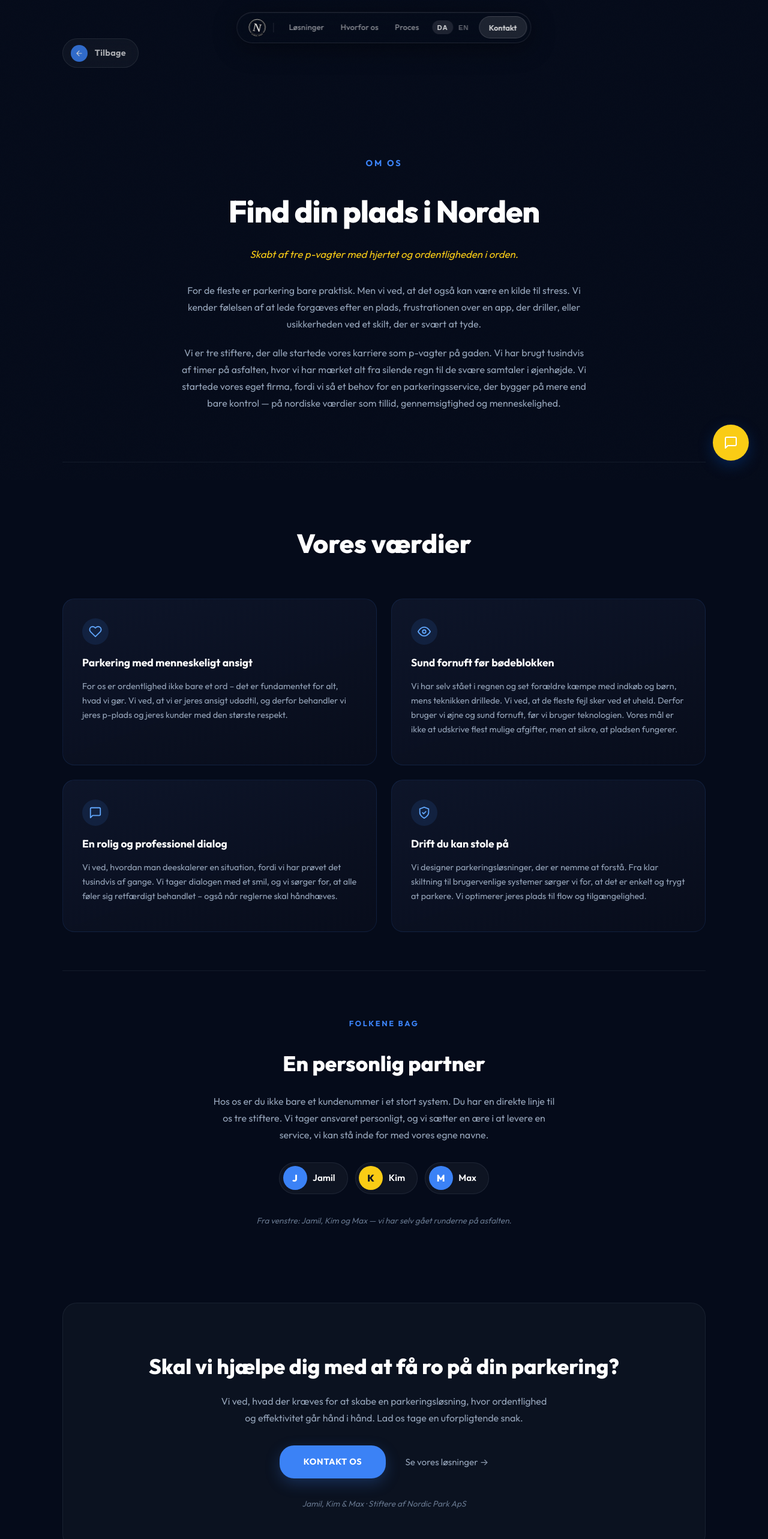
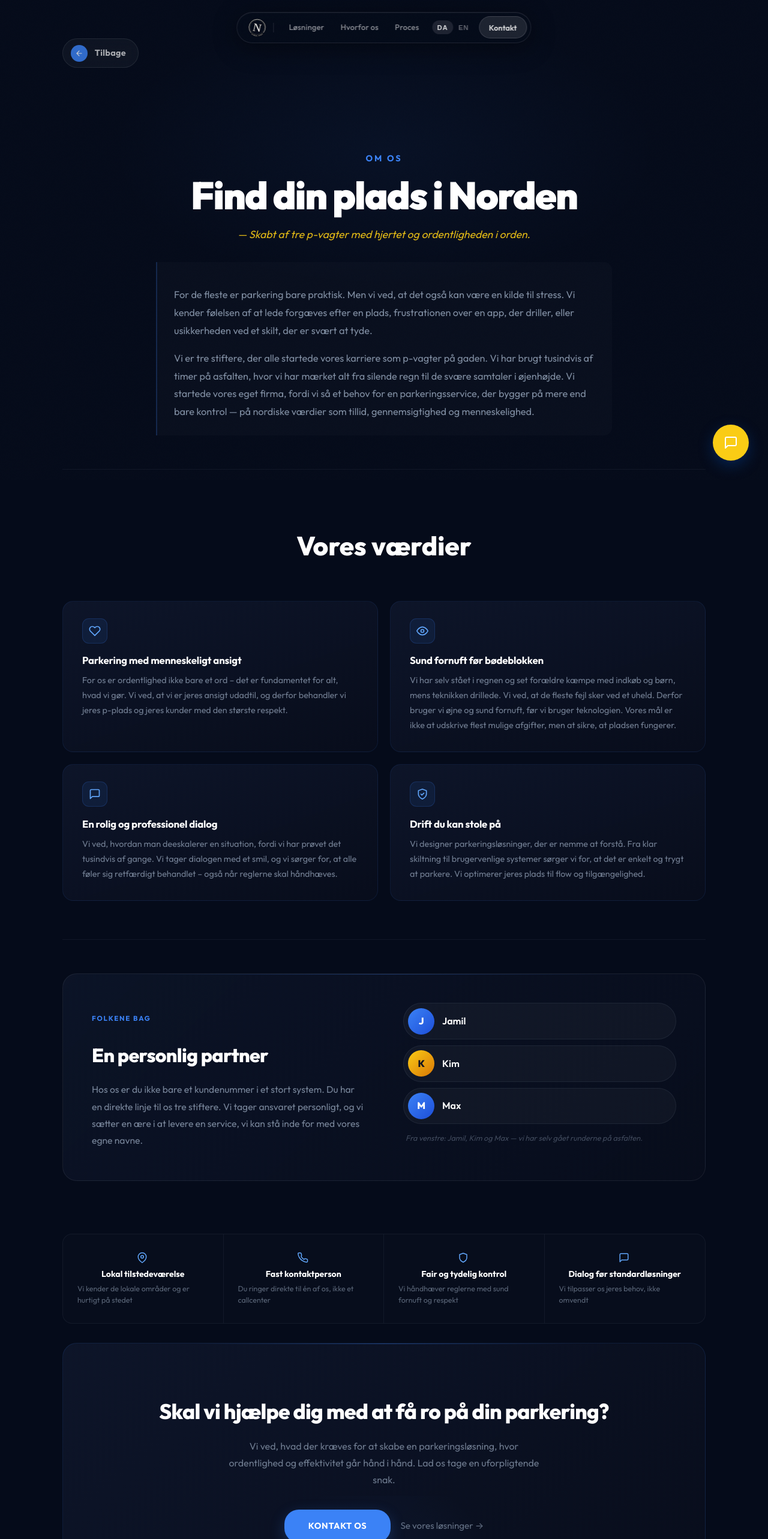
Before and after one commit to adiliqbal96/Nordicpark, a Vue app in the folder frontend/: page /om-os in a window 1280 px wide. Shown: the top 2566 px of the page at 60% size. Built offline with nearby package versions, Linux system fonts and the light colour scheme.

Commit message:
redesign: Om os page - premium B2B layout with trust row, improved hero, team card, and CTA block

```diff
--- a/frontend/src/views/AboutView.vue
+++ b/frontend/src/views/AboutView.vue
@@ -1,15 +1,19 @@
 <template>
-  <div class="page">
+  <div class="page about-page">
+    <div class="about-bg-glow"></div>
+
     <div class="container--standard">
 
       <div class="header-nav-group">
         <Backlink :to="{ name: 'erhverv' }" label="Tilbage" />
       </div>
 
+      <!-- ── HERO ─────────────────────────────────────── -->
       <div class="about-hero">
         <span class="section-kicker">Om os</span>
         <h1>Find din plads i Norden</h1>
-        <p class="subline">Skabt af tre p-vagter med hjertet og ordentligheden i orden.</p>
+        <p class="subline">— Skabt af tre p-vagter med hjertet og ordentligheden i orden.</p>
+        <div class="intro-body">
           <p class="intro-text">
             For de fleste er parkering bare praktisk. Men vi ved, at det også kan være en kilde til stress.
             Vi kender følelsen af at lede forgæves efter en plads, frustrationen over en app, der driller,
@@ -22,16 +26,16 @@
             bygger på mere end bare kontrol — på nordiske værdier som tillid, gennemsigtighed og menneskelighed.
           </p>
         </div>
+      </div>
 
+      <!-- ── VÆRDIER ────────────────────────────────────── -->
       <section class="values-section">
         <h2 class="section-title centered">Vores værdier</h2>
         <div class="values-grid">
 
           <div class="value-card">
             <div class="card-icon">
-              <svg xmlns="http://www.w3.org/2000/svg" width="22" height="22" viewBox="0 0 24 24" fill="none" stroke="currentColor" stroke-width="2" stroke-linecap="round" stroke-linejoin="round">
-                <path d="M20.84 4.61a5.5 5.5 0 0 0-7.78 0L12 5.67l-1.06-1.06a5.5 5.5 0 0 0-7.78 7.78l1.06 1.06L12 21.23l7.78-7.78 1.06-1.06a5.5 5.5 0 0 0 0-7.78z"/>
-              </svg>
+              <svg xmlns="http://www.w3.org/2000/svg" width="20" height="20" viewBox="0 0 24 24" fill="none" stroke="currentColor" stroke-width="2" stroke-linecap="round" stroke-linejoin="round"><path d="M20.84 4.61a5.5 5.5 0 0 0-7.78 0L12 5.67l-1.06-1.06a5.5 5.5 0 0 0-7.78 7.78l1.06 1.06L12 21.23l7.78-7.78 1.06-1.06a5.5 5.5 0 0 0 0-7.78z"/></svg>
             </div>
             <h3>Parkering med menneskeligt ansigt</h3>
             <p>
@@ -43,10 +47,7 @@
 
           <div class="value-card">
             <div class="card-icon">
-              <svg xmlns="http://www.w3.org/2000/svg" width="22" height="22" viewBox="0 0 24 24" fill="none" stroke="currentColor" stroke-width="2" stroke-linecap="round" stroke-linejoin="round">
-                <path d="M1 12s4-8 11-8 11 8 11 8-4 8-11 8-11-8-11-8z"/>
-                <circle cx="12" cy="12" r="3"/>
-              </svg>
+              <svg xmlns="http://www.w3.org/2000/svg" width="20" height="20" viewBox="0 0 24 24" fill="none" stroke="currentColor" stroke-width="2" stroke-linecap="round" stroke-linejoin="round"><path d="M1 12s4-8 11-8 11 8 11 8-4 8-11 8-11-8-11-8z"/><circle cx="12" cy="12" r="3"/></svg>
             </div>
             <h3>Sund fornuft før bødeblokken</h3>
             <p>
@@ -59,9 +60,7 @@
 
           <div class="value-card">
             <div class="card-icon">
-              <svg xmlns="http://www.w3.org/2000/svg" width="22" height="22" viewBox="0 0 24 24" fill="none" stroke="currentColor" stroke-width="2" stroke-linecap="round" stroke-linejoin="round">
-                <path d="M21 15a2 2 0 0 1-2 2H7l-4 4V5a2 2 0 0 1 2-2h14a2 2 0 0 1 2 2z"/>
-              </svg>
+              <svg xmlns="http://www.w3.org/2000/svg" width="20" height="20" viewBox="0 0 24 24" fill="none" stroke="currentColor" stroke-width="2" stroke-linecap="round" stroke-linejoin="round"><path d="M21 15a2 2 0 0 1-2 2H7l-4 4V5a2 2 0 0 1 2-2h14a2 2 0 0 1 2 2z"/></svg>
             </div>
             <h3>En rolig og professionel dialog</h3>
             <p>
@@ -73,10 +72,7 @@
 
           <div class="value-card">
             <div class="card-icon">
-              <svg xmlns="http://www.w3.org/2000/svg" width="22" height="22" viewBox="0 0 24 24" fill="none" stroke="currentColor" stroke-width="2" stroke-linecap="round" stroke-linejoin="round">
-                <path d="M12 22s8-4 8-10V5l-8-3-8 3v7c0 6 8 10 8 10z"/>
-                <polyline points="9 12 11 14 15 10"/>
-              </svg>
+              <svg xmlns="http://www.w3.org/2000/svg" width="20" height="20" viewBox="0 0 24 24" fill="none" stroke="currentColor" stroke-width="2" stroke-linecap="round" stroke-linejoin="round"><path d="M12 22s8-4 8-10V5l-8-3-8 3v7c0 6 8 10 8 10z"/><polyline points="9 12 11 14 15 10"/></svg>
             </div>
             <h3>Drift du kan stole på</h3>
             <p>
@@ -89,7 +85,10 @@
         </div>
       </section>
 
+      <!-- ── FOLKENE BAG ────────────────────────────────── -->
       <section class="team-section">
+        <div class="team-card">
+          <div class="team-content">
             <p class="team-label">Folkene bag</p>
             <h2 class="team-heading">En personlig partner</h2>
             <p class="team-text">
@@ -97,7 +96,8 @@
               tre stiftere. Vi tager ansvaret personligt, og vi sætter en ære i at levere en service,
               vi kan stå inde for med vores egne navne.
             </p>
-        <div class="founder-chips">
+          </div>
+          <div class="team-founders">
             <div class="founder-chip">
               <div class="founder-initial initial-blue">J</div>
               <span class="founder-name">Jamil</span>
@@ -110,10 +110,44 @@
               <div class="founder-initial initial-blue">M</div>
               <span class="founder-name">Max</span>
             </div>
+            <p class="team-caption">Fra venstre: Jamil, Kim og Max — vi har selv gået runderne på asfalten.</p>
           </div>
-        <p class="team-caption">Fra venstre: Jamil, Kim og Max — vi har selv gået runderne på asfalten.</p>
+        </div>
       </section>
 
+      <!-- ── TRUST ROW ──────────────────────────────────── -->
+      <div class="trust-row">
+        <div class="trust-item">
+          <div class="trust-icon">
+            <svg xmlns="http://www.w3.org/2000/svg" width="18" height="18" viewBox="0 0 24 24" fill="none" stroke="currentColor" stroke-width="2" stroke-linecap="round" stroke-linejoin="round"><path d="M21 10c0 7-9 13-9 13s-9-6-9-13a9 9 0 0 1 18 0z"/><circle cx="12" cy="10" r="3"/></svg>
+          </div>
+          <strong>Lokal tilstedeværelse</strong>
+          <span>Vi kender de lokale områder og er hurtigt på stedet</span>
+        </div>
+        <div class="trust-item">
+          <div class="trust-icon">
+            <svg xmlns="http://www.w3.org/2000/svg" width="18" height="18" viewBox="0 0 24 24" fill="none" stroke="currentColor" stroke-width="2" stroke-linecap="round" stroke-linejoin="round"><path d="M22 16.92v3a2 2 0 0 1-2.18 2 19.79 19.79 0 0 1-8.63-3.07A19.5 19.5 0 0 1 4.11 12 19.79 19.79 0 0 1 1.07 3.37a2 2 0 0 1 2-2.18h3a2 2 0 0 1 2 1.72c.127.96.361 1.903.7 2.81a2 2 0 0 1-.45 2.11L8.09 9.91a16 16 0 0 0 6 6l1.27-1.27a2 2 0 0 1 2.11-.45c.907.339 1.85.573 2.81.7A2 2 0 0 1 22 16.92z"/></svg>
+          </div>
+          <strong>Fast kontaktperson</strong>
+          <span>Du ringer direkte til én af os, ikke et callcenter</span>
+        </div>
+        <div class="trust-item">
+          <div class="trust-icon">
+            <svg xmlns="http://www.w3.org/2000/svg" width="18" height="18" viewBox="0 0 24 24" fill="none" stroke="currentColor" stroke-width="2" stroke-linecap="round" stroke-linejoin="round"><path d="M12 22s8-4 8-10V5l-8-3-8 3v7c0 6 8 10 8 10z"/></svg>
+          </div>
+          <strong>Fair og tydelig kontrol</strong>
+          <span>Vi håndhæver reglerne med sund fornuft og respekt</span>
+        </div>
+        <div class="trust-item">
+          <div class="trust-icon">
+            <svg xmlns="http://www.w3.org/2000/svg" width="18" height="18" viewBox="0 0 24 24" fill="none" stroke="currentColor" stroke-width="2" stroke-linecap="round" stroke-linejoin="round"><path d="M21 15a2 2 0 0 1-2 2H7l-4 4V5a2 2 0 0 1 2-2h14a2 2 0 0 1 2 2z"/></svg>
+          </div>
+          <strong>Dialog før standardløsninger</strong>
+          <span>Vi tilpasser os jeres behov, ikke omvendt</span>
+        </div>
+      </div>
+
+      <!-- ── CTA ───────────────────────────────────────── -->
       <div class="cta-block">
         <h2>Skal vi hjælpe dig med at få ro på din parkering?</h2>
         <p class="cta-text">
@@ -138,136 +172,241 @@ import Backlink from '../components/Backlink.vue'
 </script>
 
 <style scoped>
+/* ── PAGE ───────────────────────────────────────────── */
+.about-page {
+  position: relative;
+}
+
+.about-bg-glow {
+  position: absolute;
+  top: 0;
+  left: 50%;
+  transform: translateX(-50%);
+  width: 1000px;
+  height: 500px;
+  background: radial-gradient(ellipse, rgba(59, 130, 246, 0.05) 0%, transparent 65%);
+  pointer-events: none;
+  z-index: 0;
+}
+
+/* ── HERO ───────────────────────────────────────────── */
 .about-hero {
-  padding-top: 3rem;
-  padding-bottom: 4rem;
+  padding-top: 2.5rem;
+  padding-bottom: 3.5rem;
   text-align: center;
-  max-width: 680px;
+  max-width: 760px;
   margin: 0 auto;
+  position: relative;
+  z-index: 1;
 }
 
 .about-hero .section-kicker {
   display: inline-block;
-  margin-bottom: 0.75rem;
+  margin-bottom: 1rem;
 }
 
 .about-hero h1 {
-  font-size: clamp(2.2rem, 4vw, 3.2rem);
-  font-weight: 800;
-  letter-spacing: -0.02em;
+  font-size: clamp(2.6rem, 5vw, 4rem);
+  font-weight: 900;
+  letter-spacing: -0.03em;
   color: #fff;
-  margin: 1rem 0 0.75rem;
+  margin: 0 0 0.9rem;
+  line-height: 1.05;
 }
 
 .subline {
-  font-size: 1.05rem;
+  font-size: 1.1rem;
   color: var(--color-accent);
   font-style: italic;
   margin-bottom: 2rem;
+  opacity: 0.9;
+}
+
+.intro-body {
+  text-align: left;
+  background: rgba(255, 255, 255, 0.018);
+  border-left: 2px solid rgba(59, 130, 246, 0.22);
+  padding: 1.5rem 1.75rem;
+  border-radius: 0 14px 14px 0;
 }
 
 .intro-text {
-  font-size: 1rem;
-  color: var(--color-text-muted);
-  line-height: 1.75;
-  margin-bottom: 1.25rem;
+  font-size: 1.02rem;
+  color: rgba(148, 163, 184, 0.85);
+  line-height: 1.82;
+  margin-bottom: 1rem;
 }
 
+.intro-text:last-child {
+  margin-bottom: 0;
+}
+
+/* ── VÆRDIER ────────────────────────────────────────── */
 .values-section {
-  padding: 4rem 0;
-  border-top: 1px solid rgba(148, 163, 184, 0.1);
+  padding: 3.5rem 0 4rem;
+  border-top: 1px solid rgba(148, 163, 184, 0.08);
+  position: relative;
+  z-index: 1;
 }
 
 .values-grid {
   display: grid;
   grid-template-columns: repeat(2, 1fr);
-  gap: 1.5rem;
+  gap: 1.25rem;
   margin-top: 2.5rem;
 }
 
 .value-card {
   background: linear-gradient(160deg, rgba(14, 22, 42, 0.95), rgba(8, 13, 28, 0.98));
-  border: 1px solid rgba(59, 130, 246, 0.12);
-  border-radius: 20px;
-  padding: 2rem;
+  border: 1px solid rgba(59, 130, 246, 0.1);
+  border-radius: 18px;
+  padding: 1.75rem 2rem 2rem;
+  transition: border-color 0.3s ease, transform 0.3s ease, box-shadow 0.3s ease;
+  position: relative;
+  overflow: hidden;
+}
+
+.value-card::after {
+  content: '';
+  position: absolute;
+  top: 0;
+  left: 0;
+  right: 0;
+  height: 2px;
+  background: linear-gradient(90deg, transparent, rgba(59, 130, 246, 0.5), transparent);
+  opacity: 0;
+  transition: opacity 0.3s ease;
+}
+
+.value-card:hover {
+  border-color: rgba(59, 130, 246, 0.28);
+  transform: translateY(-4px);
+  box-shadow: 0 16px 40px rgba(0, 0, 0, 0.35), 0 0 24px rgba(59, 130, 246, 0.06);
+}
+
+.value-card:hover::after {
+  opacity: 1;
 }
 
 .card-icon {
-  width: 44px;
-  height: 44px;
-  border-radius: 50%;
-  background: rgba(59, 130, 246, 0.12);
+  width: 42px;
+  height: 42px;
+  border-radius: 11px;
+  background: rgba(59, 130, 246, 0.09);
+  border: 1px solid rgba(59, 130, 246, 0.18);
   display: flex;
   align-items: center;
   justify-content: center;
   color: #60A5FA;
+  margin-bottom: 1.1rem;
+  transition: background 0.3s ease, border-color 0.3s ease;
+}
+
+.value-card:hover .card-icon {
+  background: rgba(59, 130, 246, 0.16);
+  border-color: rgba(59, 130, 246, 0.3);
 }
 
 .value-card h3 {
-  font-size: 1.1rem;
+  font-size: 1.05rem;
   font-weight: 700;
   color: #fff;
-  margin: 1rem 0 0.6rem;
+  margin: 0 0 0.65rem;
+  letter-spacing: -0.01em;
+  line-height: 1.3;
 }
 
 .value-card p {
   font-size: 0.9rem;
-  color: var(--color-text-muted);
-  line-height: 1.65;
+  color: rgba(148, 163, 184, 0.75);
+  line-height: 1.72;
+  margin: 0;
 }
 
+/* ── TEAM ───────────────────────────────────────────── */
 .team-section {
-  padding: 4rem 0;
-  text-align: center;
-  border-top: 1px solid rgba(148, 163, 184, 0.1);
+  padding: 3.5rem 0;
+  border-top: 1px solid rgba(148, 163, 184, 0.08);
+  position: relative;
+  z-index: 1;
+}
+
+.team-card {
+  background: linear-gradient(135deg, rgba(14, 22, 42, 0.8), rgba(8, 13, 28, 0.9));
+  border: 1px solid rgba(255, 255, 255, 0.07);
+  border-radius: 24px;
+  padding: 3rem 3rem 3rem;
+  display: grid;
+  grid-template-columns: 1fr 1fr;
+  gap: 4rem;
+  align-items: center;
+  position: relative;
+  overflow: hidden;
+}
+
+.team-card::before {
+  content: '';
+  position: absolute;
+  top: 0;
+  left: 10%;
+  right: 10%;
+  height: 1px;
+  background: linear-gradient(90deg, transparent, rgba(59, 130, 246, 0.3), transparent);
+}
+
+.team-content {
+  text-align: left;
 }
 
 .team-label {
-  font-size: 0.8rem;
+  font-size: 0.72rem;
   font-weight: 700;
   text-transform: uppercase;
-  letter-spacing: 0.2em;
+  letter-spacing: 0.15em;
   color: var(--color-primary);
-  margin-bottom: 0.75rem;
+  margin-bottom: 0.65rem;
 }
 
 .team-heading {
-  font-size: clamp(1.6rem, 3vw, 2.2rem);
+  font-size: clamp(1.6rem, 2.5vw, 2.1rem);
   font-weight: 800;
   color: #fff;
-  margin-bottom: 1.25rem;
+  margin-bottom: 1.1rem;
+  letter-spacing: -0.02em;
 }
 
 .team-text {
-  font-size: 1rem;
-  color: var(--color-text-muted);
-  line-height: 1.75;
-  max-width: 580px;
-  margin: 0 auto 2rem;
+  font-size: 0.98rem;
+  color: rgba(148, 163, 184, 0.8);
+  line-height: 1.8;
+  margin: 0;
 }
 
-.founder-chips {
-  display: inline-flex;
-  align-items: center;
-  gap: 0.75rem;
-  flex-wrap: wrap;
-  justify-content: center;
-  margin-bottom: 1.25rem;
+.team-founders {
+  display: flex;
+  flex-direction: column;
+  gap: 0.65rem;
 }
 
 .founder-chip {
-  display: inline-flex;
+  display: flex;
   align-items: center;
-  gap: 0.6rem;
-  background: rgba(255, 255, 255, 0.04);
-  border: 1px solid rgba(148, 163, 184, 0.12);
+  gap: 0.8rem;
+  background: rgba(255, 255, 255, 0.035);
+  border: 1px solid rgba(148, 163, 184, 0.1);
   border-radius: 100px;
-  padding: 0.35rem 1rem 0.35rem 0.35rem;
+  padding: 0.45rem 1.25rem 0.45rem 0.45rem;
+  transition: border-color 0.2s ease, background 0.2s ease;
+}
+
+.founder-chip:hover {
+  border-color: rgba(59, 130, 246, 0.25);
+  background: rgba(59, 130, 246, 0.05);
 }
 
 .founder-initial {
-  width: 40px;
-  height: 40px;
+  width: 44px;
+  height: 44px;
   border-radius: 50%;
   display: flex;
   align-items: center;
@@ -279,34 +418,110 @@ import Backlink from '../components/Backlink.vue'
 }
 
 .initial-blue {
-  background: #3B82F6;
+  background: linear-gradient(135deg, #3B82F6, #1D4ED8);
 }
 
 .initial-gold {
-  background: #FACC15;
+  background: linear-gradient(135deg, #FACC15, #D97706);
   color: #0B1220;
 }
 
 .founder-name {
-  font-size: 0.95rem;
+  font-size: 1rem;
   font-weight: 600;
-  color: var(--color-white);
-  padding-right: 0.25rem;
+  color: #fff;
 }
 
 .team-caption {
-  font-size: 0.85rem;
-  color: var(--color-text-dim);
+  font-size: 0.79rem;
+  color: rgba(148, 163, 184, 0.4);
   font-style: italic;
+  line-height: 1.55;
+  padding-left: 0.25rem;
+  margin-top: 0.2rem;
 }
 
+/* ── TRUST ROW ──────────────────────────────────────── */
+.trust-row {
+  display: grid;
+  grid-template-columns: repeat(4, 1fr);
+  border: 1px solid rgba(148, 163, 184, 0.08);
+  border-radius: 16px;
+  overflow: hidden;
+  margin: 2rem 0;
+  position: relative;
+  z-index: 1;
+  background: rgba(255, 255, 255, 0.01);
+}
+
+.trust-item {
+  padding: 1.75rem 1.5rem;
+  border-right: 1px solid rgba(148, 163, 184, 0.08);
+  display: flex;
+  flex-direction: column;
+  gap: 0.35rem;
+  transition: background 0.2s ease;
+}
+
+.trust-item:last-child {
+  border-right: none;
+}
+
+.trust-item:hover {
+  background: rgba(59, 130, 246, 0.03);
+}
+
+.trust-icon {
+  color: #60A5FA;
+  margin-bottom: 0.2rem;
+}
+
+.trust-item strong {
+  font-size: 0.88rem;
+  font-weight: 700;
+  color: #fff;
+  line-height: 1.3;
+}
+
+.trust-item span {
+  font-size: 0.78rem;
+  color: rgba(148, 163, 184, 0.58);
+  line-height: 1.55;
+}
+
+/* ── CTA ────────────────────────────────────────────── */
 .cta-block {
-  background: var(--color-surface);
+  background: linear-gradient(140deg, rgba(14, 22, 42, 0.95), rgba(8, 13, 28, 0.98));
   border-radius: 24px;
-  padding: 3rem 2.5rem;
+  padding: 3.5rem 3rem;
   text-align: center;
-  margin: 3rem 0;
-  border: 1px solid rgba(148, 163, 184, 0.1);
+  margin: 0 0 2rem;
+  border: 1px solid rgba(59, 130, 246, 0.13);
+  position: relative;
+  overflow: hidden;
+  z-index: 1;
+}
+
+.cta-block::before {
+  content: '';
+  position: absolute;
+  top: 0;
+  left: 20%;
+  right: 20%;
+  height: 1px;
+  background: linear-gradient(90deg, transparent, rgba(59, 130, 246, 0.4), transparent);
+}
+
+.cta-block::after {
+  content: '';
+  position: absolute;
+  bottom: -100px;
+  left: 50%;
+  transform: translateX(-50%);
+  width: 500px;
+  height: 300px;
+  background: radial-gradient(circle, rgba(59, 130, 246, 0.06) 0%, transparent 65%);
+  pointer-events: none;
 }
 
 .cta-block h2 {
@@ -314,14 +529,19 @@ import Backlink from '../components/Backlink.vue'
   font-weight: 800;
   color: #fff;
   margin-bottom: 1rem;
+  letter-spacing: -0.02em;
+  position: relative;
+  z-index: 1;
 }
 
 .cta-text {
   font-size: 1rem;
-  color: var(--color-text-muted);
+  color: rgba(148, 163, 184, 0.72);
   line-height: 1.75;
-  max-width: 560px;
-  margin: 0 auto 2rem;
+  max-width: 520px;
+  margin: 0 auto 2.25rem;
+  position: relative;
+  z-index: 1;
 }
 
 .cta-actions {
@@ -329,26 +549,49 @@ import Backlink from '../components/Backlink.vue'
   align-items: center;
   justify-content: center;
   flex-wrap: wrap;
-  gap: 0.5rem;
+  gap: 1rem;
+  position: relative;
+  z-index: 1;
 }
 
 .cta-secondary-link {
-  color: var(--color-text-muted);
+  color: rgba(148, 163, 184, 0.65);
   text-decoration: none;
-  margin-left: 1.5rem;
   font-size: 0.95rem;
   transition: color 0.2s ease;
 }
 
 .cta-secondary-link:hover {
-  color: var(--color-white);
+  color: #fff;
 }
 
 .cta-signed {
   margin-top: 2rem;
-  font-size: 0.85rem;
-  color: var(--color-text-dim);
+  font-size: 0.82rem;
+  color: rgba(148, 163, 184, 0.35);
   font-style: italic;
+  position: relative;
+  z-index: 1;
+}
+
+/* ── RESPONSIVE ─────────────────────────────────────── */
+@media (max-width: 960px) {
+  .team-card {
+    grid-template-columns: 1fr;
+    gap: 2rem;
+    padding: 2.5rem 2rem;
+  }
+
+  .trust-row {
+    grid-template-columns: repeat(2, 1fr);
+  }
+
+  .trust-item:nth-child(2) { border-right: none; }
+  .trust-item:nth-child(3) { border-top: 1px solid rgba(148, 163, 184, 0.08); }
+  .trust-item:nth-child(4) {
+    border-top: 1px solid rgba(148, 163, 184, 0.08);
+    border-right: none;
+  }
 }
 
 @media (max-width: 640px) {
@@ -356,12 +599,33 @@ import Backlink from '../components/Backlink.vue'
     grid-template-columns: 1fr;
   }
 
-  .cta-block {
+  .about-hero h1 {
+    font-size: 2.25rem;
+  }
+
+  .intro-body {
+    padding: 1.25rem 1.25rem;
+  }
+
+  .team-card {
     padding: 2rem 1.5rem;
   }
 
-  .cta-secondary-link {
-    margin-left: 0;
+  .trust-row {
+    grid-template-columns: 1fr;
+  }
+
+  .trust-item {
+    border-right: none;
+    border-bottom: 1px solid rgba(148, 163, 184, 0.08);
+  }
+
+  .trust-item:last-child {
+    border-bottom: none;
+  }
+
+  .cta-block {
+    padding: 2.5rem 1.5rem;
   }
 }
 </style>
```
Lines whose indentation alone changed are shown as unchanged.
